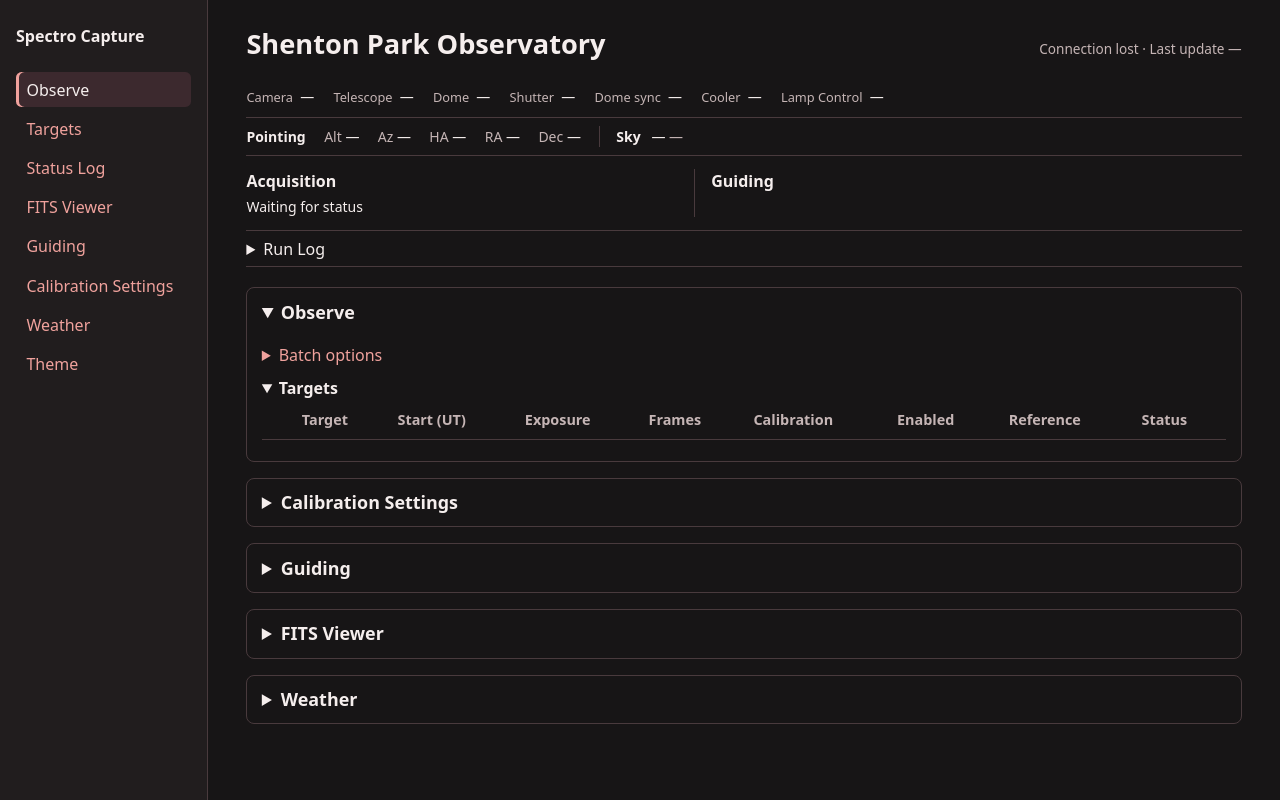
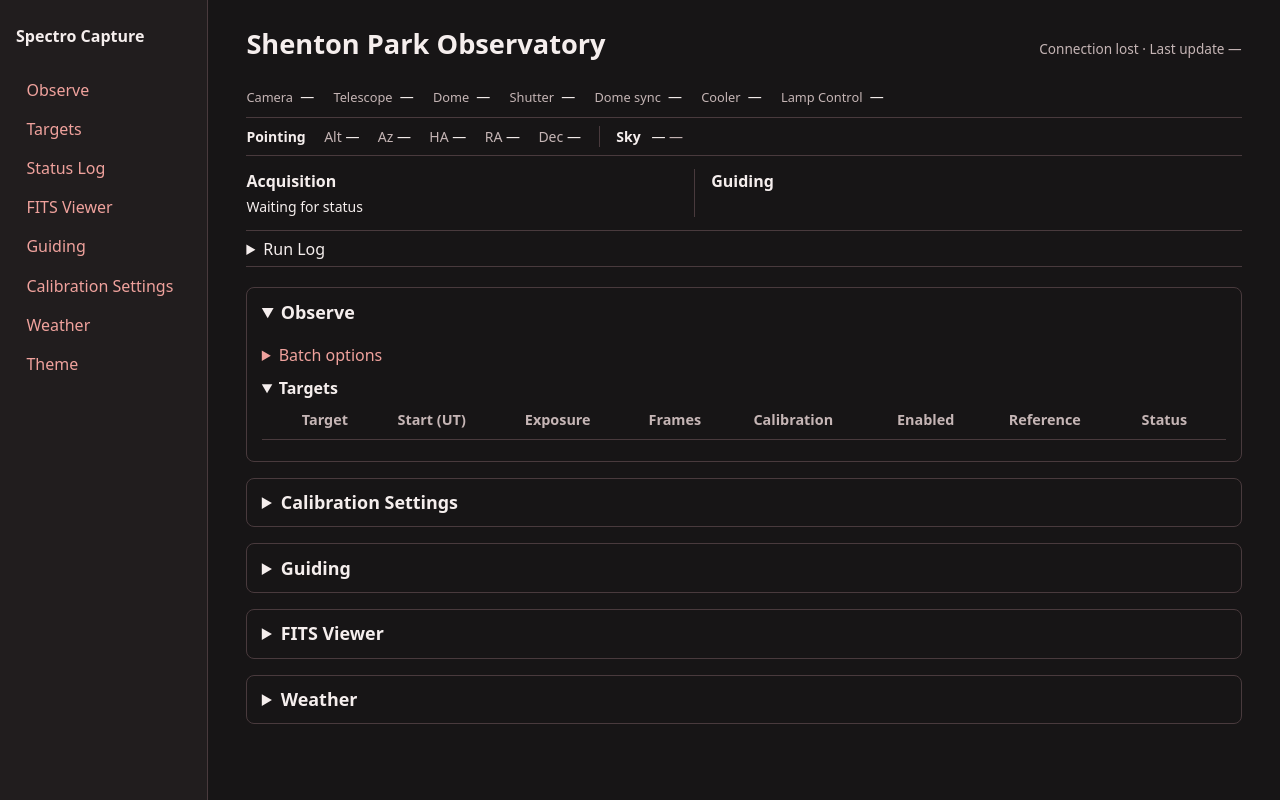
Before and after one commit to pluckas/spectro-capture, a plain HTML site: page web_monitor/index.html in a window 1280 px wide. Drawn offline with Linux system fonts and the light colour scheme; no server answers.

Commit message:
restored left menu behaviour

```diff
--- a/web_monitor/style.css
+++ b/web_monitor/style.css
@@ -196,7 +196,6 @@ button.target-control:disabled { color: inherit; cursor: default; }
 
 #system-status { margin-top: .65rem; }
 .visually-hidden { position: absolute; width: 1px; height: 1px; overflow: hidden; clip-path: inset(50%); }
-nav button[aria-current="true"] { color: var(--text); background: var(--selected); box-shadow: inset 3px 0 var(--accent); }
 #hardware { gap: .4rem 1.2rem; margin: 0; border-top: 0; }
 #hardware > div { display: flex; align-items: baseline; gap: .45rem; }
 #hardware dd { font-size: .875rem; }
```
